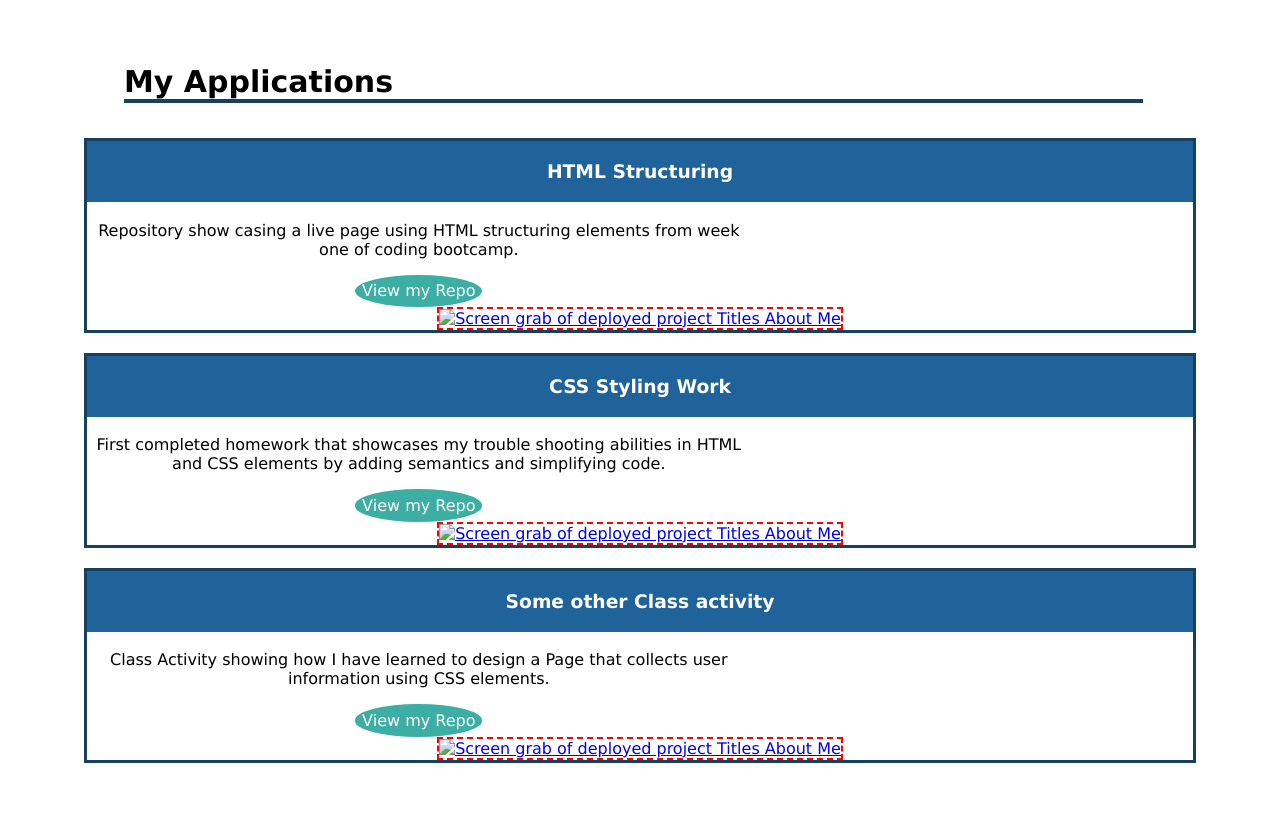
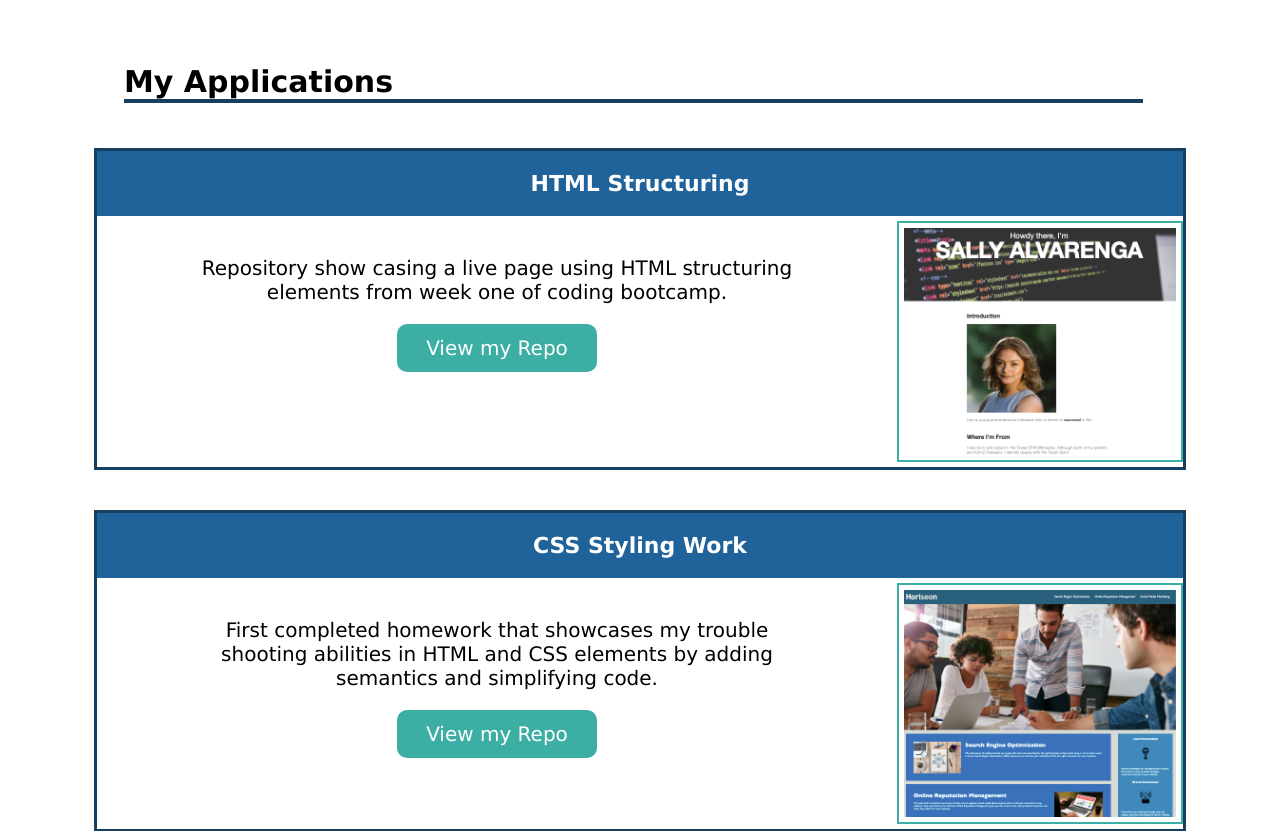
Before and after one commit to salvarenga74/Portfolio_HW02, a plain HTML site: page index.html in a window 1280 px wide. Shown: the part 680-1511 px from the top of the page. Drawn offline with Linux system fonts and the light colour scheme.

Commit message:
I have finished styling the applications section and it all works and looks beautifulgit add -Agit add -A I also added hover and grow features to my page

```diff
--- a/assets/style.css
+++ b/assets/style.css
@@ -46,7 +46,7 @@ header{
 }
 
 .headerContent{
-    /* : top right bottom left */
+        /* : top right bottom left */
     margin: 150px 4% 30px 2%;
     flex: 0 0 60%;
     text-align: end;
@@ -69,7 +69,6 @@ header{
 /* My Applications Section */
 #myApplications{
     display:flex;
-    margin-top: 2%;
     flex-wrap:wrap;
     width:90%;
     margin: 0 auto 70px;
@@ -90,14 +89,20 @@ h2{
 
 main article{
     border: 3px solid var(--mainBlue);
-    margin: 10px;
+    margin: 20px;
+    transition: all .2s ease-in-out;
+
+}
+main article:hover{
+    transform: scale(1.1);
 }
 
 main h3{
     padding:20px;
     background:var(--regBlue);
     color:white;
-    margin-top: 0;
+    margin: 0 auto;
+    font-size: 22px;;
 }
 
 main article{
@@ -106,26 +111,37 @@ main article{
 }
 
 main .cardContent{
-    display:inline-flexbox;
-    width: 60%;
-
+    display:inline-flex;
+    flex-direction:column;
+    width:600px;
+    align-items: center;
+    margin-top:20px;
+    font-size: 20px;
 }
 
 a.button{
     appearance: button;
     background-color: var(--regGreen);
-    padding: 1%;
-    border-radius: 50%;
+    width:200px;
+    padding: 2%;
+    border-radius: 10px;
 
     text-decoration: none;
     color: #ffffff;
 }
+a.button:hover{
+    box-shadow:0 0 2px 4px var(--regYellow);
+}
 
-main .pageImage{
-   border: 2px dashed red;
-   display: inline-flexbox;
-   width:42px;
-   height:42px;
+.pageImage{
+    border: 2px solid var(--regGreen);
+    display: inline-block;
+    float:right;
+    padding: 5px;
+    margin:5px auto;
+}
+ .pageImage:hover{
+    box-shadow:0 0 2px 4px var(--regYellow);
 }
 
 /* About Me Section */
@@ -182,6 +198,9 @@ main .pageImage{
     text-align: center;
     font-weight: 800;
 }
+.contactDetail:hover{
+    box-shadow:0 0 2px 4px var(--regGreen);
+}
 
 /* Footer Element */
 footer{
@@ -208,9 +227,4 @@ footer{
         margin-left: 0;
     }
 
-    .headShot{
-        size: 20px 40px;
-    }
-
-
 }
--- a/index.html
+++ b/index.html
@@ -33,10 +33,11 @@
             <h3>HTML Structuring</h3>
             <section class="cardContent">
                 <p>Repository show casing a live page using HTML structuring elements from week one of coding bootcamp.</p>
-                <a href="#" class="button">View my Repo</a>
+                <a class="button" href="https://github.com/salvarenga74/prework-about-me" target="_blank" >View my Repo</a>
             </section>
-            <a href="#">
-                <img class="pageImage" src="#" alt="Screen grab of deployed project Titles About Me" style="width:42px;height:42px;">
+            <a href="https://salvarenga74.github.io/prework-about-me/" target="_blank">
+                <img class="pageImage" src="assets/Images/aboutMe.png" alt="Screen grab of deployed project Titles About Me"
+                    style="width:286px;height:241px">
             </a>
         </article>
 
@@ -44,21 +45,23 @@
             <h3>CSS Styling Work</h3>
             <section class="cardContent">
                 <p>First completed homework that showcases my trouble shooting abilities in HTML and CSS elements by adding semantics and simplifying code.</p>
-                <a href="#" class="button">View my Repo</a>
+                <a href="https://github.com/salvarenga74/HW01-HoriseonTicket" class="button" target="_blank">View my Repo</a>
             </section>
-        <a href="#">
-            <img class="pageImage" src="#" alt="Screen grab of deployed project Titles About Me" style="width:42px;height:42px;">
+        <a href="https://salvarenga74.github.io/HW01-HoriseonTicket/" target="_blank">
+            <img class="pageImage" src="./assets/Images/homework1.png" alt="Screen grab of deployed project Titles About Me"
+                style="width:286px;height:241px">
         </a>
         </article>
 
         <article class="classActivity">
-            <h3>Some other Class activity</h3>
+            <h3>Some Other Class Activity</h3>
             <section class="cardContent">
                 <p>Class Activity showing how I have learned to design a Page that collects user information using CSS elements.</p>
-                <a href="#" class="button">View my Repo</a>
+                <a href="https://github.com/salvarenga74/Student-Activity-22" class="button" target="_blank">View my Repo</a>
             </section>
-        <a href="#">
-            <img class="pageImage" src="#" alt="Screen grab of deployed project Titles About Me" style="width:42px;height:42px;">
+        <a href="https://salvarenga74.github.io/Student-Activity-22/" target="_blank">
+            <img class="pageImage" src="assets/Images/studentActivity.png" alt="Screen grab of deployed project Titles About Me"
+                style="width:286px;height:241px">
         </a>
         </article>
     </main>
```
Also changed, not shown: assets/Images/aboutMe.png (added), assets/Images/homework1.png (added), assets/Images/studentActivity.png (added), 1 other file.
